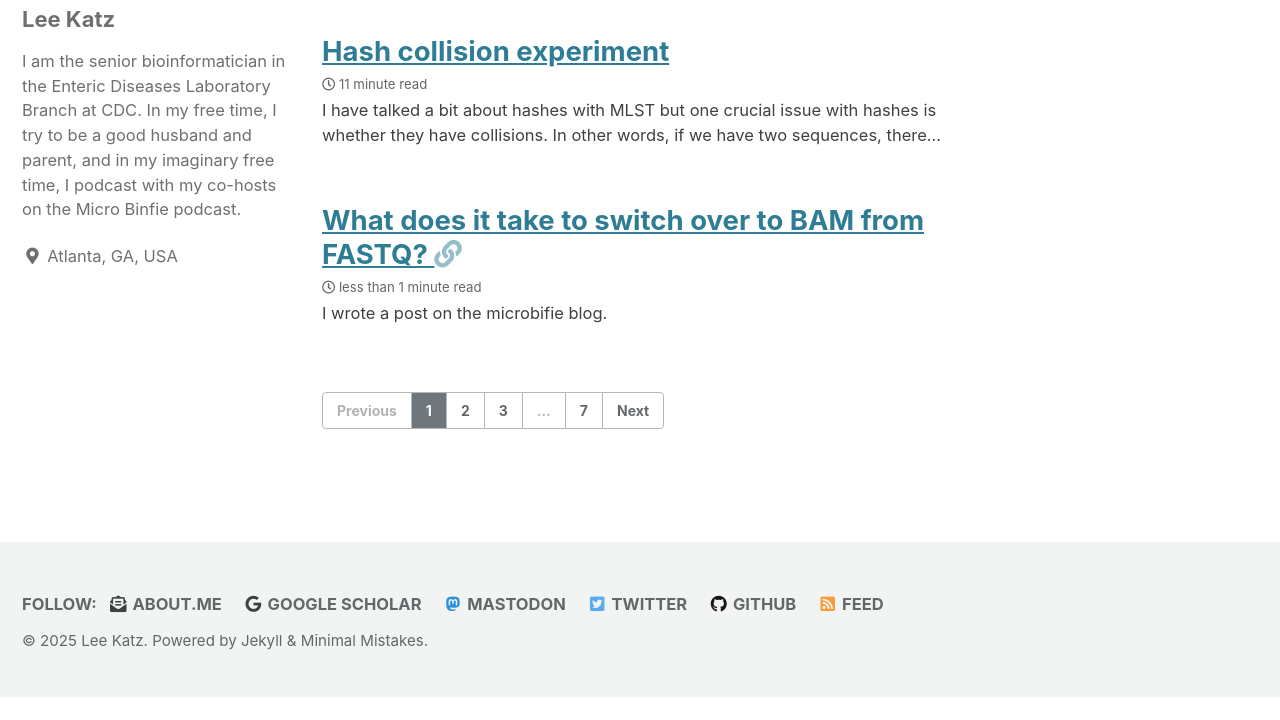
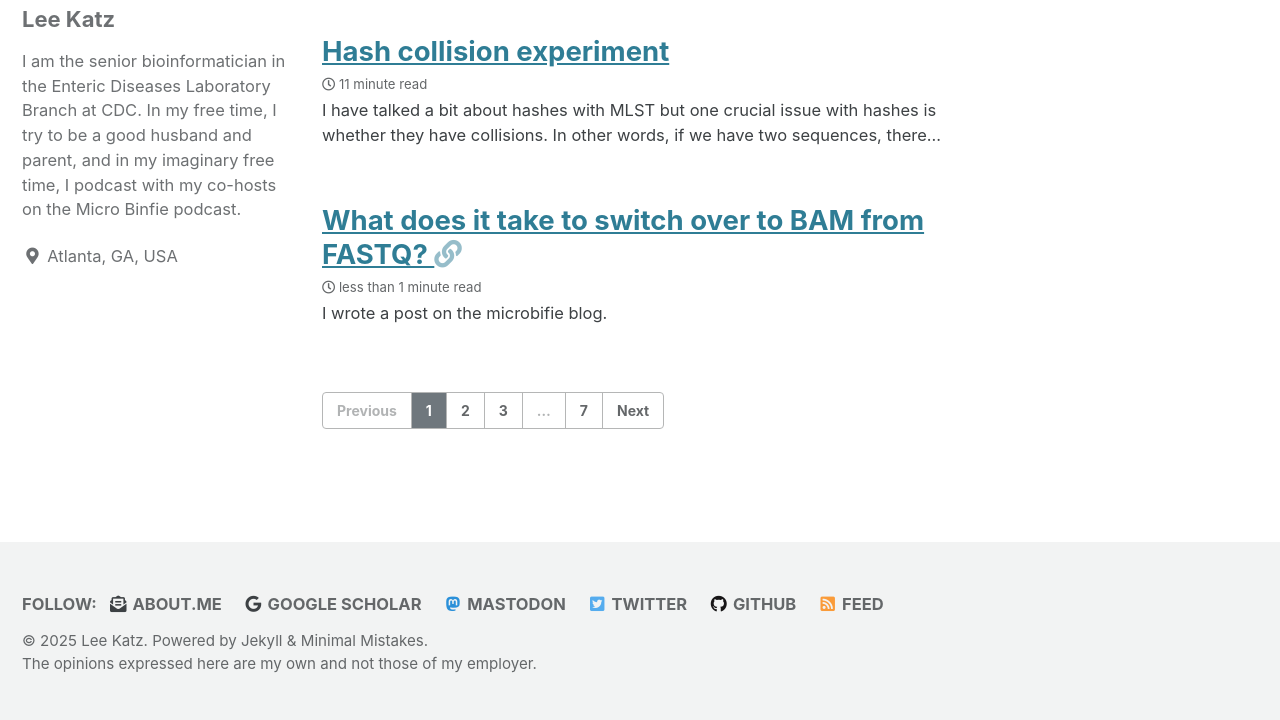
Before and after one commit to lskatz/lskatz.github.io, a Jekyll site: the page built from index.html, in a window 1280 px wide and 900 px high, scrolled down 539 px, cut to the strip 180-900 px from the top of the window. Built offline with Jekyll 4.4.1, drawn with Linux system fonts in a browser that asks for light colours; the list of posts is cut into pages by our own code; before the commit the page ends 1416 px from its top, so only the background shows below that.

Commit message:
disclaimer

```diff
--- a/_includes/footer.html
+++ b/_includes/footer.html
@@ -18,4 +18,7 @@
   </ul>
 </div>
 
-<div class="page__footer-copyright">&copy; {{ site.time | date: '%Y' }} {{ site.name | default: site.title }}. {{ site.data.ui-text[site.locale].powered_by | default: "Powered by" }} <a href="https://jekyllrb.com" rel="nofollow">Jekyll</a> &amp; <a href="https://mademistakes.com/work/minimal-mistakes-jekyll-theme/" rel="nofollow">Minimal Mistakes</a>.</div>
+<div class="page__footer-copyright">&copy; {{ site.time | date: '%Y' }} {{ site.name | default: site.title }}. {{ site.data.ui-text[site.locale].powered_by | default: "Powered by" }} <a href="https://jekyllrb.com" rel="nofollow">Jekyll</a> &amp; <a href="https://mademistakes.com/work/minimal-mistakes-jekyll-theme/" rel="nofollow">Minimal Mistakes</a>.
+<br />
+The opinions expressed here are my own and not those of my employer.
+</div>
```
